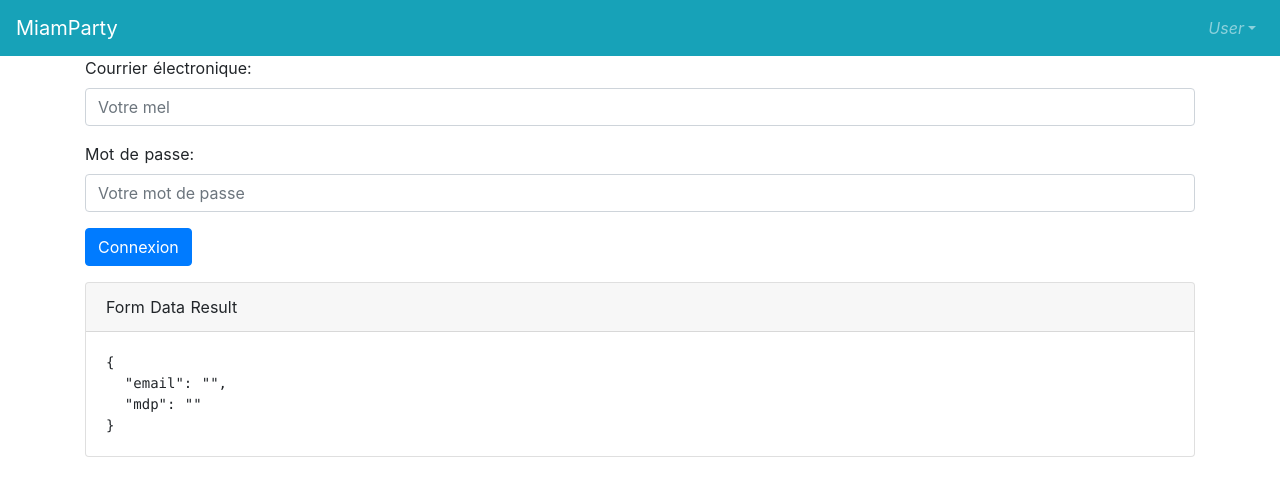
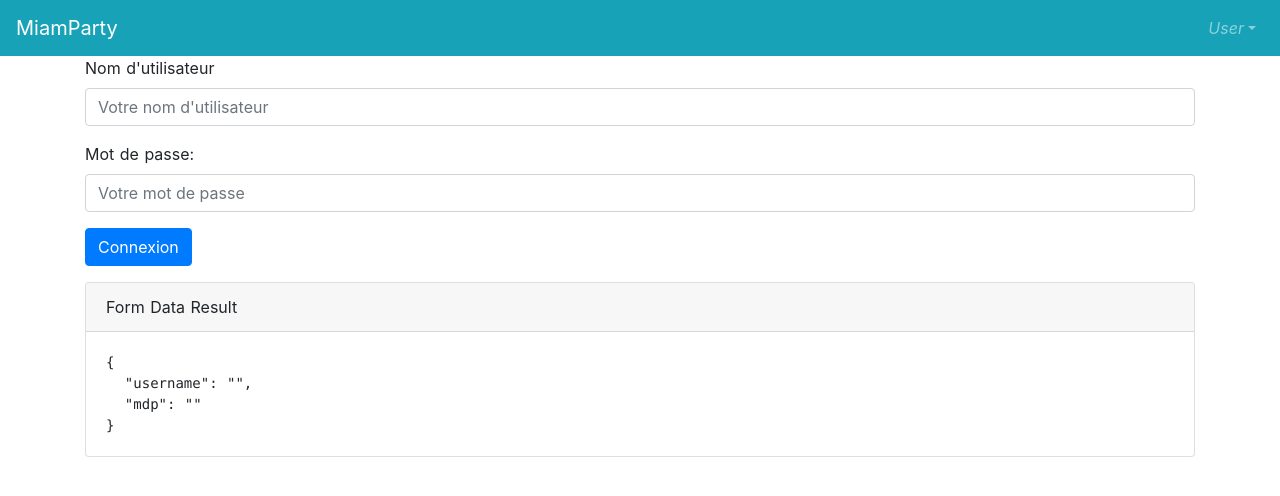
Before and after one commit to boumi21/MiamParty, a Nuxt app: page /connection in a window 1280 px wide. Shown: the top 496 px of the page. Built offline with nearby package versions, Linux system fonts and the light colour scheme; no server answers.

Commit message:
ajout routes pour auth + test en cours envoie de données au backend
-> test envoie et récupération de données vers le backend

```diff
--- a/nuxt.config.js
+++ b/nuxt.config.js
@@ -44,8 +44,20 @@ module.exports = {
     '@nuxtjs/auth'
   ],
 
+
   auth: {
-    // Options
+    strategies: {
+      local: {
+        endpoints: {
+          login: { url: '/', method: 'post'},
+          logout: { url: '/api/auth/logout', method: 'post' },
+          user: { url: '/api/auth/user', method: 'get', propertyName: 'user' }
+        },
+        // tokenRequired: true,
+        // tokenType: 'bearer'
+        // autoFetchUser: true
+      }
+    }
   },
 
 
--- a/pages/connection.vue
+++ b/pages/connection.vue
@@ -1,19 +1,16 @@
 <template>
   <div>
     <b-form @submit="onSubmit" v-if="show">
-      <b-form-group
-        id="input-group-email"
-        label="Courrier électronique:"
-        label-for="input-email"
-      >
+
+      <b-form-group id="input-group-username" label="Nom d'utilisateur" label-for="input-username">
         <b-form-input
-          id="input-email"
-          v-model="form.email"
-          type="email"
+          id="input-username"
+          v-model="form.username"
           required
-          placeholder="Votre mel"
+          placeholder="Votre nom d'utilisateur"
         ></b-form-input>
       </b-form-group>
+
 
       <b-form-group id="input-group-mdp" label="Mot de passe:" label-for="input-mdp">
         <b-form-input
@@ -40,16 +37,20 @@ export default {
   data() {
       return {
         form: {
-          email: '',
+          username: '',
           mdp: ''
         },
         show: true
       }
     },
     methods: {
-      onSubmit(evt) {
-        evt.preventDefault()
-        alert(JSON.stringify(this.form))
+      async onSubmit() {
+        try {
+        let response = await this.$auth.loginWith('local', { data: this.form })
+        console.log(response)
+      } catch (err) {
+        console.log(err)
+      }
       }
     }
 }
--- a/pages/register.vue
+++ b/pages/register.vue
@@ -97,7 +97,7 @@
     },
     methods: {
       async onSubmit(registrationInfo) {
-
+        await this.$axios.post('/users', registrationInfo)
       },
       onReset(evt) {
         evt.preventDefault()
```
Also changed, not shown: 1 other file (tests, documents, lock files or other folders).
